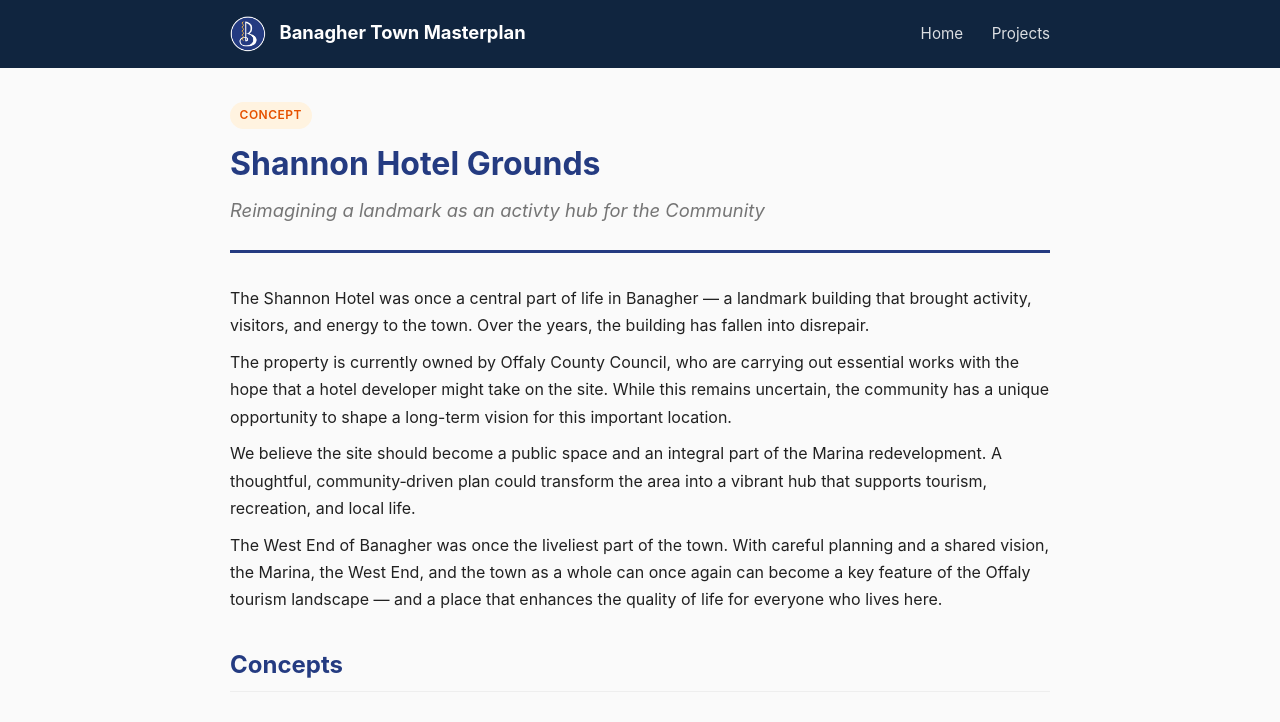
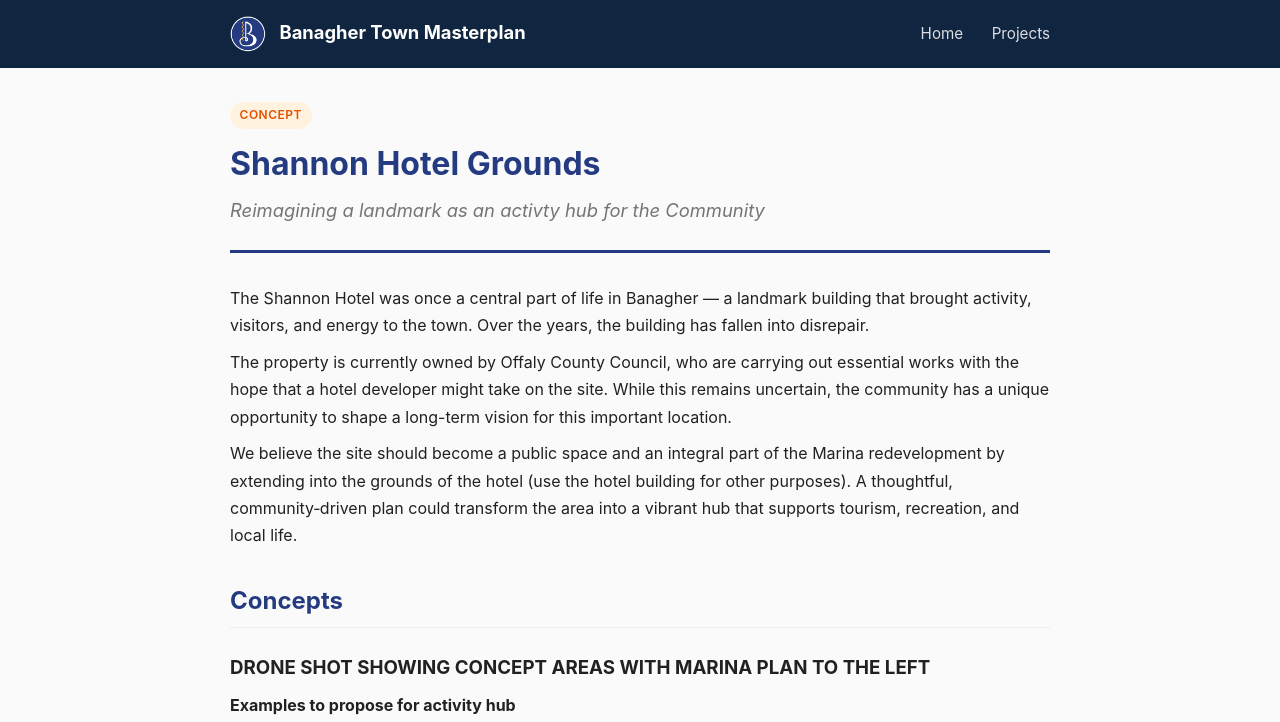
Before and after one commit to joseph-grogan/banagher-town-master-plan, a Jekyll site: the page built from _projects/shannon-hotel-grounds.md, in a window 1280 px wide and 1400 px high. Shown: the top 722 px of the window. Built offline with Jekyll 4.4.1, drawn with Linux system fonts in a browser that asks for light colours; some of the changed text lies outside the part shown.

Commit message:
updating the hotel grounds info

```diff
--- a/_projects/shannon-hotel-grounds.md
+++ b/_projects/shannon-hotel-grounds.md
@@ -11,18 +11,26 @@ The Shannon Hotel was once a central part of life in Banagher — a landmark bui
 
 The property is currently owned by Offaly County Council, who are carrying out essential works with the hope that a hotel developer might take on the site. While this remains uncertain, the community has a unique opportunity to shape a long-term vision for this important location.
 
-We believe the site should become a public space and an integral part of the Marina redevelopment. A thoughtful, community‑driven plan could transform the area into a vibrant hub that supports tourism, recreation, and local life.
-
-The West End of Banagher was once the liveliest part of the town. With careful planning and a shared vision, the Marina, the West End, and the town as a whole can once again can become a key feature of the Offaly tourism landscape — and a place that enhances the quality of life for everyone who lives here.
+We believe the site should become a public space and an integral part of the Marina redevelopment by extending into the grounds of the hotel (use the hotel building for other purposes). A thoughtful, community‑driven plan could transform the area into a vibrant hub that supports tourism, recreation, and local life.
 
 ## Concepts
 
-### Current Hotel Grounds
-<img src="{{ '/assets/images/hotel-grounds/current-hotel-grounds.png' | relative_url }}" alt="Current Hotel Grounds" width="400">
+### DRONE SHOT SHOWING CONCEPT AREAS WITH MARINA PLAN TO THE LEFT
 
----
+#### Examples to propose for activity hub
 
-### Proposed Hotel Grounds
+NOTE: Key to these items working for the communtiy is to ensure passive supervision so it must be visible from the main Marina entrance / road
+
+- Playground
+- Multi Use Court (Basketball, Tennis, Soccer)
+- Paddle Courts
+- Table Tennis
+- Chess Tables
+- Large Outdoor Seating
+- Campervan Area & Services
+- Ballwall
+- Cafe/Shop (becomes defacto manager of the area)
+- Natural stop for end of the Canal Greenway to Banagher
 
 **Sports Courts** and extended paths ways
 <img src="{{ '/assets/images/hotel-grounds/proposed-hotel-grounds.png' | relative_url }}" alt="Proposed Hotel Grounds" width="800">
@@ -35,3 +43,8 @@ The West End of Banagher was once the liveliest part of the town. With careful p
 
 **Campervan Parking** and entrance
 <img src="{{ '/assets/images/hotel-grounds/proposed-hotel-grounds-campervan-park.png' | relative_url }}" alt="Proposed Hotel Grounds with campervan park" width="800">
+
+---
+
+### Current Hotel Grounds
+<img src="{{ '/assets/images/hotel-grounds/current-hotel-grounds.png' | relative_url }}" alt="Current Hotel Grounds" width="400">
```
